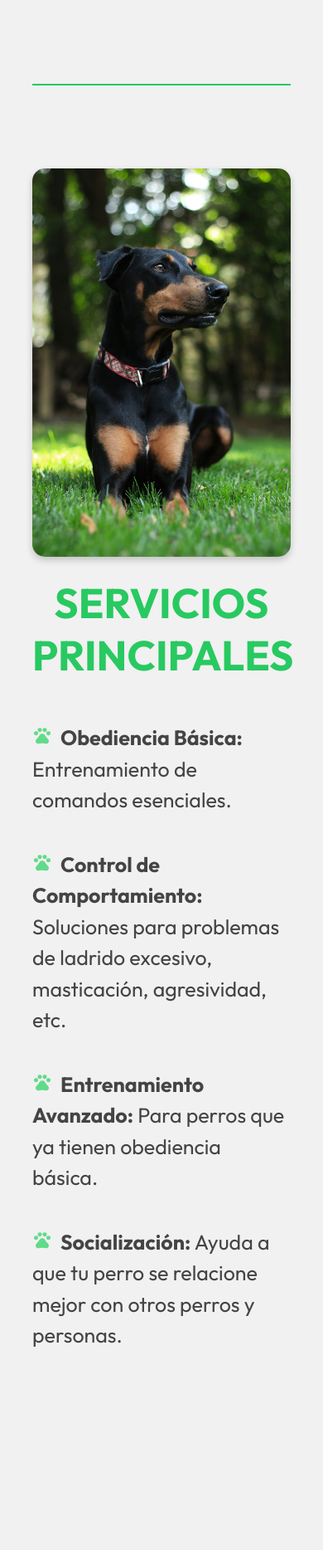
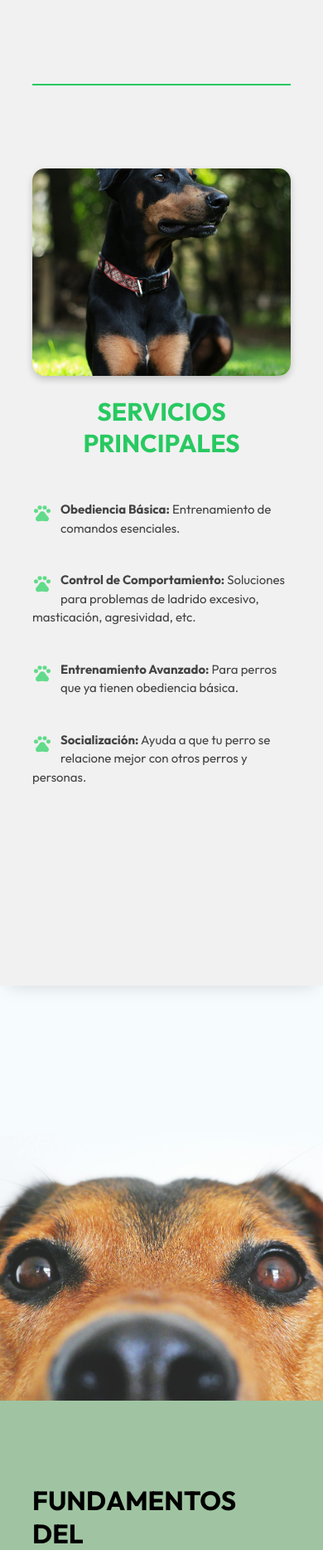
Before and after one commit to jesus1daw/cancare, a PHP site: page / in a window 390 px wide. Shown: the part 843-2711 px from the top of the page at 83% size. Run offline with PHP 8.4, Linux system fonts and the light colour scheme; some web fonts are replaced; grey boxes are pictures that could not be loaded.

Commit message:
responsive v3

```diff
--- a/css/style.css
+++ b/css/style.css
@@ -315,6 +315,18 @@ button:hover {
         line-height: 1.3;
         margin-bottom: 15px; /* Añadir espacio inferior entre párrafos */
     }
+    .info1 .img1 img {
+        height: auto; /* Permite que la altura se ajuste automáticamente */
+        max-height: 250px; /* Ajusta el máximo a una altura más pequeña */
+        width: 100%;
+        object-fit: cover ; /* Asegura que la imagen se recorte en lugar de deformarse */
+    }
+    .info1 .content1 h1{
+        font-size: 30px;
+    }
+    .info1 .content1 p{
+        font-size: 15px;
+    }
 
     button {
         width: 120px;
```
